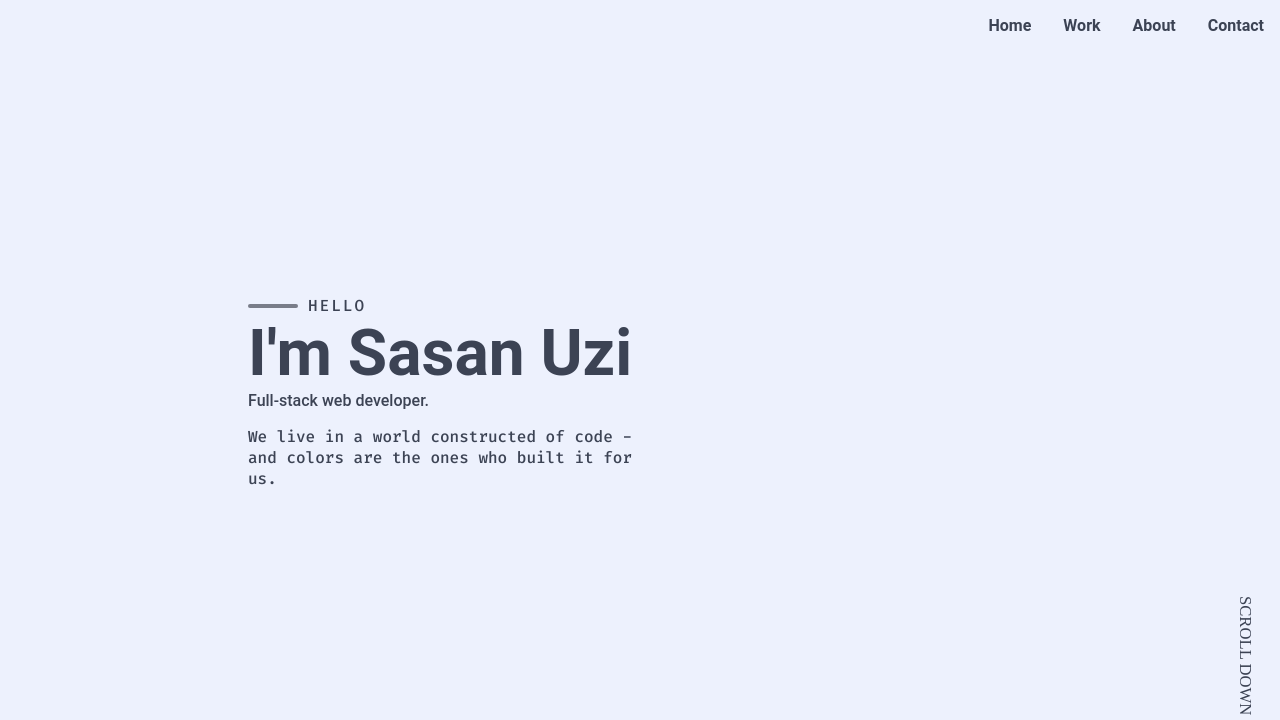
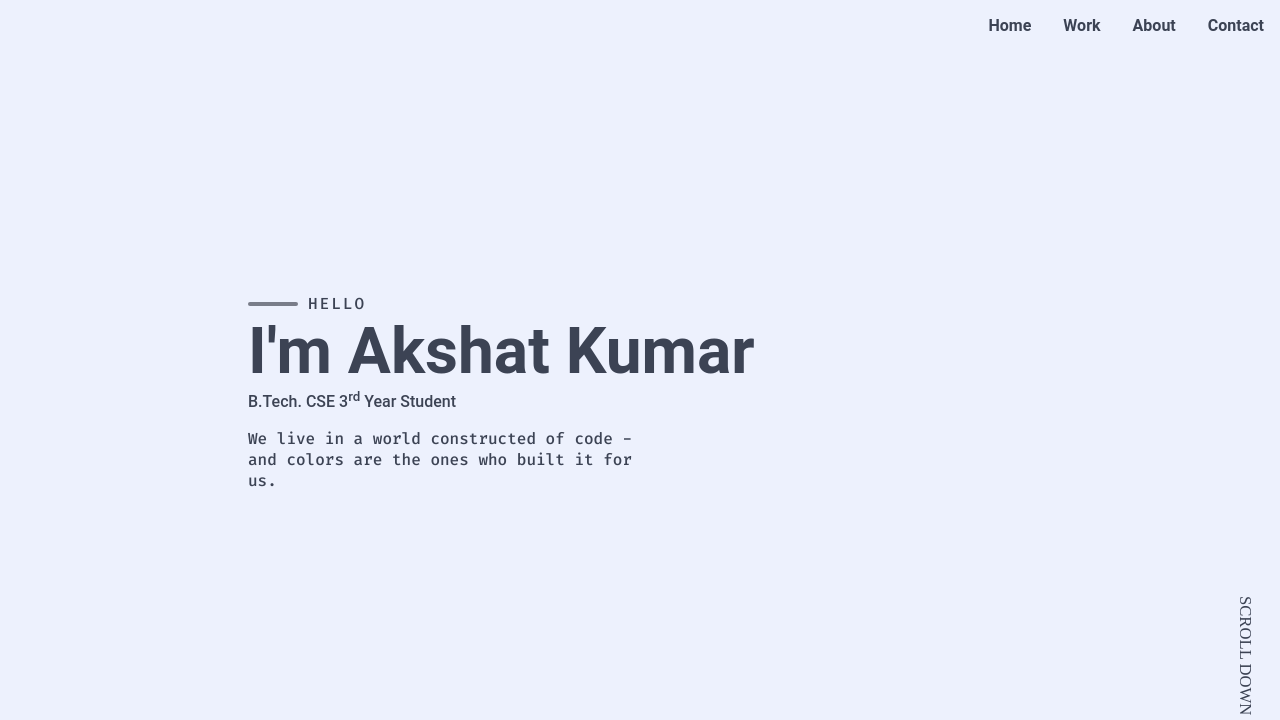
Before and after one commit to AKSHAT-KUMAR-14/AKSHAT-KUMAR-14.github.io, a plain HTML site: page index.html in a window 1280 px wide. Shown: the top 720 px of the page. Drawn offline with Linux system fonts and the light colour scheme.

Commit message:
Update index.html

```diff
--- a/index.html
+++ b/index.html
@@ -52,8 +52,8 @@
                 <div class="hello">
                     <hr class="short-line">Hello
                 </div>
-                <h1>I'm Sasan Uzi</h1>
-                <p>Full-stack web developer.</p>
+                <h1>I'm Akshat Kumar</h1>
+                <p>B.Tech. CSE 3<sup>rd</sup> Year Student</p>
 
                 <p class="quote"> We live in a world constructed of code - and colors are the ones who built it for us. </p>
 
```
